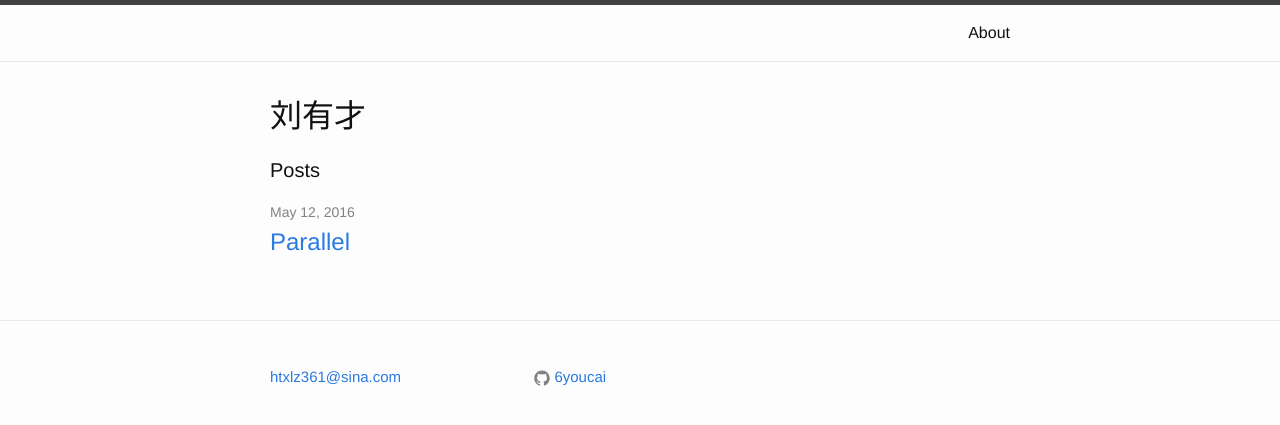
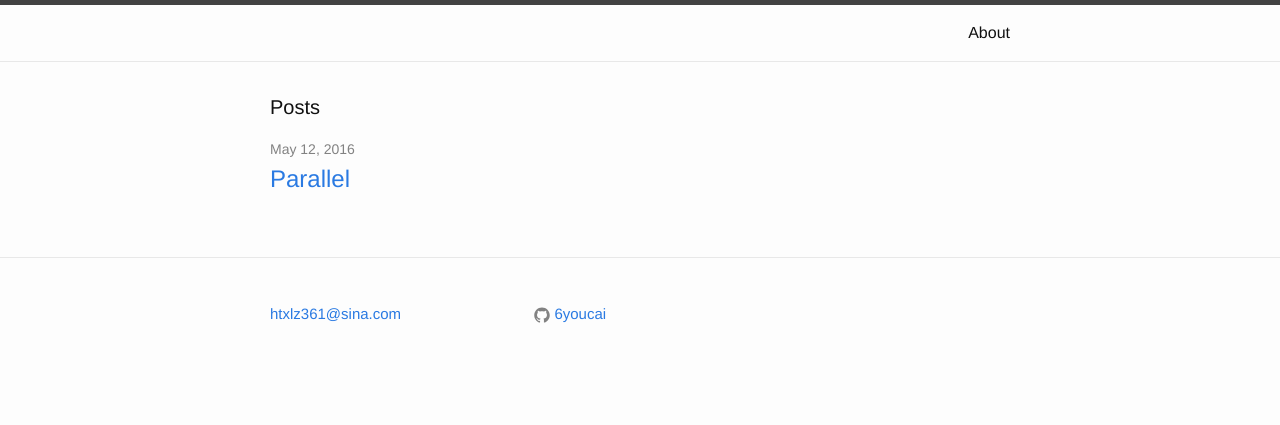
Before and after one commit to 6Youcai/6Youcai.github.io, a Jekyll site: the page built from index.html, in a window 1280 px wide. Shown: the top 425 px of the page. Built offline with Jekyll 4.4.1, drawn with Linux system fonts in a browser that asks for light colours.

Commit message:
change some thing in index.html

```diff
--- a/index.html
+++ b/index.html
@@ -3,8 +3,8 @@ layout: default
 ---
 
 <div class="home">
-  <h1>刘有才</h1>
-  <h2 class="page-heading">Posts</h2>
+  <!--<h1>刘有才</h1>-->
+  <h1 class="page-heading">Posts</h1>
   <ul class="post-list">
     {% for post in site.posts %}
       <li>
```
